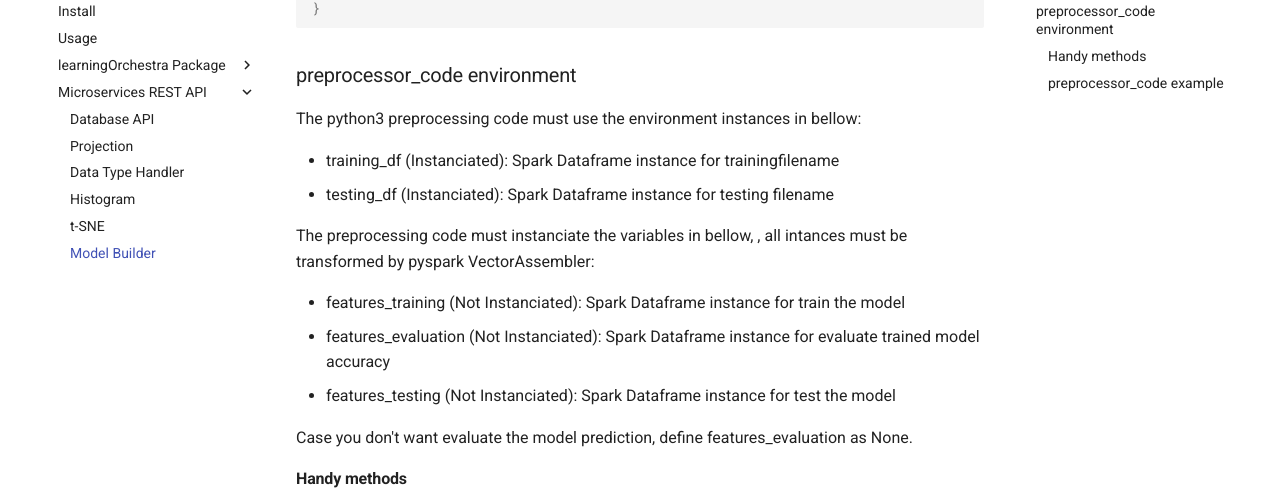
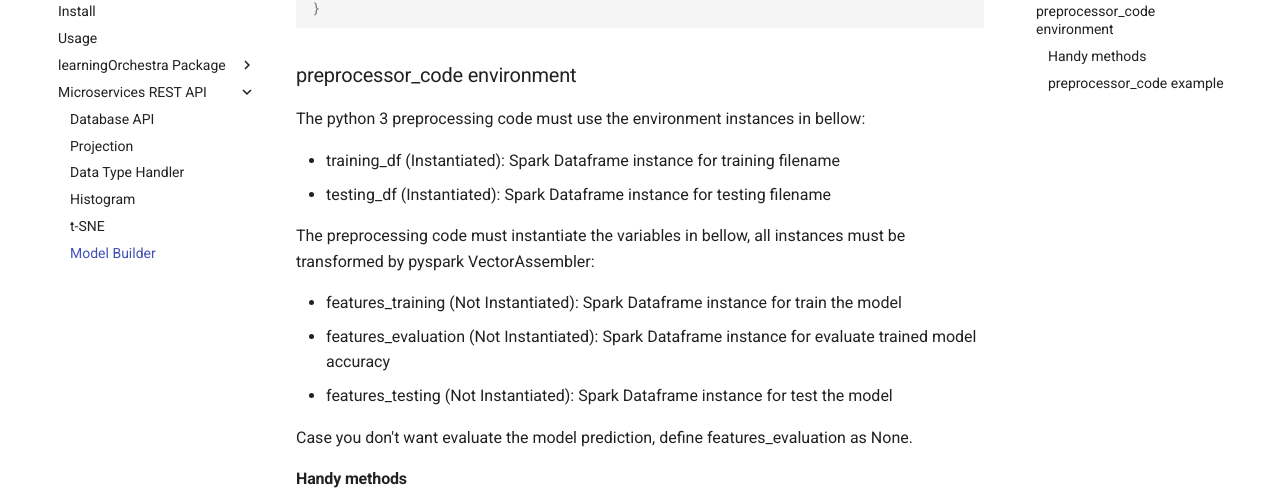
Before and after one commit to learningOrchestra/mlToolKits, an MkDocs documentation site: the page built from docs/model_builder.md, in a window 1280 px wide and 900 px high, scrolled down 750 px. Shown: the part 151-645 px from the top of the window. Built offline with MkDocs 1.6.1 and Material for MkDocs 9.7.7, drawn with Linux system fonts in a browser that asks for light colours; comment, search, counter and statistics services are not loaded.

Commit message:
doc fixes

````diff
--- a/docs/model_builder.md
+++ b/docs/model_builder.md
@@ -34,20 +34,20 @@ to send a request with LogisticRegression and NaiveBayes classificators:
 
 ### preprocessor_code environment
 
-The python3 preprocessing code must use the environment instances in bellow:
+The python 3 preprocessing code must use the environment instances in bellow:
 
-* training_df (Instanciated): Spark Dataframe instance for trainingfilename
-* testing_df  (Instanciated): Spark Dataframe instance for testing filename
+* training_df (Instantiated): Spark Dataframe instance for training filename
+* testing_df  (Instantiated): Spark Dataframe instance for testing filename
 
-The preprocessing code must instanciate the variables in bellow, , all intances
- must be transformed by pyspark VectorAssembler:
+The preprocessing code must instantiate the variables in bellow, all
+instances must be transformed by pyspark VectorAssembler:
 
-* features_training (Not Instanciated): Spark Dataframe instance for train the
-model
-* features_evaluation (Not Instanciated): Spark Dataframe instance for
+* features_training (Not Instantiated): Spark Dataframe instance for train
+the model
+* features_evaluation (Not Instantiated): Spark Dataframe instance for
 evaluate trained model accuracy
-* features_testing (Not Instanciated): Spark Dataframe instance for test the
-model
+* features_testing (Not Instantiated): Spark Dataframe instance for test
+the model
 
 Case you don't want evaluate the model prediction, define features_evaluation
 as None.
@@ -60,13 +60,14 @@ self.fields_from_dataframe(self, dataframe, is_string)
 This method return string or number fields as string list from a dataframe.
 
 * dataframe: dataframe instance
-* is_string: Boolean parameter, if True, the method return the string dataframe fields, otherwise, return the numbers dataframe fields.
+* is_string: Boolean parameter, if True, the method return the string
+dataframe fields, otherwise, return the numbers dataframe fields.
 
 #### preprocessor_code example
 This example use the
 [titanic challengue datasets](https://www.kaggle.com/c/titanic/overview).
 
-``` python
+```python
 from pyspark.ml import Pipeline
 from pyspark.sql.functions import (
     mean, col, split,
````
Also changed, not shown: learning_orchestra_client/readme.md (+74 -37 lines).
